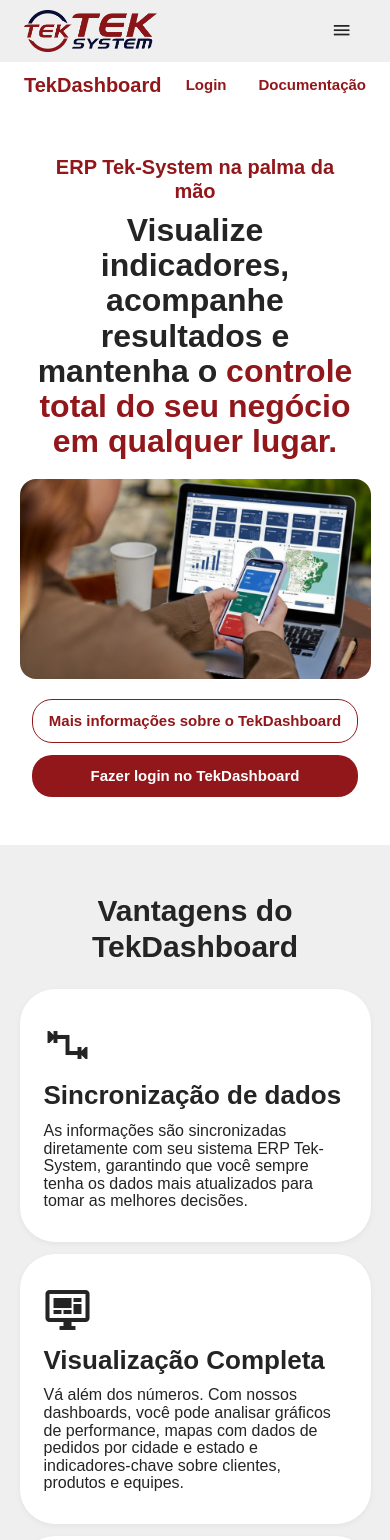
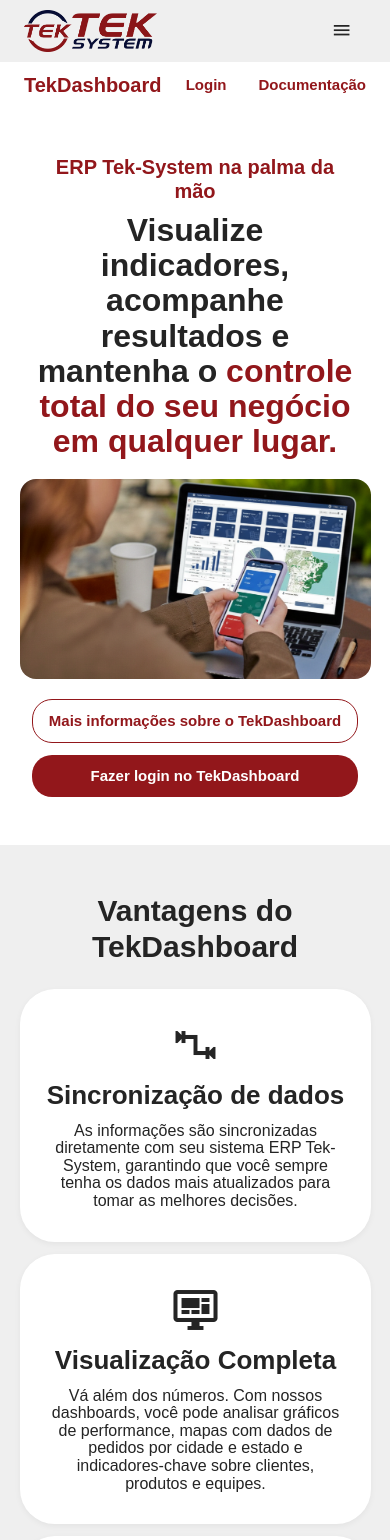
Before and after one commit to TalythaLopes/TekDashDocumentation, a Vue app: page / in a window 390 px wide. Shown: the top 1540 px of the page. Built offline with nearby package versions, Linux system fonts and the light colour scheme; a web font is replaced by a local one.

Commit message:
Ajustar animações da HomeView

```diff
--- a/src/assets/main.css
+++ b/src/assets/main.css
@@ -21,6 +21,10 @@
   padding: 13px 14px;
 }
 
+a.zoom-btn {
+  transition: all 0.3s ease;
+}
+
 @media (hover: hover) {
   a.fundo:hover {
     background-color: hsla(358, 73%, 33%, 0.2);
@@ -33,7 +37,7 @@
 
   a.zoom-btn:hover {
     color: hsla(0, 0%, 100%, 1) !important;
-    transform: scale(1.10);
+    transform: scale(1.06);
     max-height: 98%;
   }
 }
@@ -55,3 +59,13 @@
   p  { font-size: 16px !important; }
   section { padding: 48px 0 !important; gap: 24px !important; }
 }
+
+@keyframes slideUp {
+  from { opacity: 0; transform: translateY(30px); }
+  to   { opacity: 1; transform: translateY(0); }
+}
+
+@keyframes zoomOut {
+  0%   { transform: scale(1.15); opacity: 0; }
+  100% { transform: scale(1); opacity: 1; }
+}
--- a/src/components/Body/BodyImgDireita.vue
+++ b/src/components/Body/BodyImgDireita.vue
@@ -1,9 +1,9 @@
-/* responsividade e botoões = vibe coded *mudar urgente* aaa a a aaaaaaaaaaaaaaa*/
+/* botoões - vibe coded *mudar urgente* */
 
 <template>
   <section>
     <div class="container">
-      <div class="text text-top">
+      <div class="text-top">
         <div class="animate-block block-1">
           <h4>ERP Tek-System na palma da mão</h4>
         </div>
@@ -15,22 +15,41 @@
           </h2>
         </div>
       </div>
-      <div class="image animate-img">
-        <img src="/img/TelaTekDash.png" alt="Mulher loira de costas olhando o TekDashboard no celular e no notebook" />
+      <div class="image-container">
+        <img ref="imgRef" src="/img/TelaTekDash.png" alt="Mulher loira de costas olhando o TekDashboard no celular e no notebook" class="image"/>
       </div>
-      <div class="text form">
+      <div class="form">
         <div class="animate-block block-3 form">
           <router-link to="/documentacao" class="btn-doc">Mais informações sobre o TekDashboard</router-link>
         </div>
         <div class="animate-block block-4 form">
-          <a href="https://tekdashboard.teksystem.com.br/" target="_blank" class="btn-login">Fazer login no
-            TekDashboard
-          </a>
+          <a href="https://tekdashboard.teksystem.com.br/" target="_blank" class="btn-login">Fazer login no TekDashboard</a>
         </div>
       </div>
     </div>
   </section>
 </template>
+
+<script setup lang="ts">
+import { ref, onMounted, nextTick } from 'vue';
+
+const imgRef = ref<HTMLImageElement | null>(null);
+
+onMounted(async () => {
+  await nextTick();
+
+  const img = imgRef.value;
+  if (!img) return;
+
+  img.addEventListener('animationend', () => {
+    img.classList.add('loaded');
+  });
+
+  setTimeout(() => {
+    if (!img.classList.contains('loaded')) img.classList.add('loaded');
+  }, 1600);
+});
+</script>
 
 <style scoped>
 .animate-block {
@@ -43,22 +62,6 @@
 .block-2 { animation-delay: 0.4s; }
 .block-3 { animation-delay: 0.6s; }
 .block-4 { animation-delay: 0.8s; }
-
-.animate-img img {
-  opacity: 0;
-  transform: scale(1.15);
-  animation: zoomOut 1.5s ease forwards;
-}
-
-@keyframes slideUp {
-  from { opacity: 0; transform: translateY(30px); }
-  to   { opacity: 1; transform: translateY(0); }
-}
-
-@keyframes zoomOut {
-  from { opacity: 1; transform: scale(1.15); }
-  to   { opacity: 1; transform: scale(1); }
-}
 
 section {
   padding-top: 30px;
@@ -74,7 +77,6 @@
                        "form     image";
   gap: 40px;
   align-items: center;
-  transition: all 0.3s ease;
 }
 
 .text-top {
@@ -89,26 +91,36 @@
   display: flex;
   flex-direction: column;
   max-width: 350px;
+  gap: 12px;
 }
 
-.image {
+.image-container {
   grid-area: image;
   width: 760px;
   height: 550px;
   overflow: hidden;
   border-radius: 16px;
   position: relative;
-  transition: all 0.4s ease;
 }
 
-.image img {
+.image-container .image {
   width: 100%;
   height: 100%;
   object-fit: cover;
+  transform: scale(1.15);
+  opacity: 0;
+  animation: zoomOut 1.4s ease forwards;
+  transform-origin: center center;
   transition: transform 0.4s ease;
 }
 
-.image:hover img {
+.image-container .image.loaded {
+  animation: none;
+  transform: scale(1);
+  opacity: 1;
+}
+
+.image-container:hover .image.loaded {
   transform: scale(1.05);
 }
 
@@ -118,13 +130,6 @@
 }
 
 /* ==================== BOTÕES ==================== */
-.form {
-  display: flex;
-  flex-direction: column;
-  max-width: 350px;
-  gap: 12px;
-}
-
 .form .btn-doc,
 .form .btn-login {
   text-decoration: none;
@@ -135,33 +140,30 @@
   text-align: center;
   cursor: pointer;
   font-size: 15px;
+
+  &:hover{
+    transform: scale(1.06);
+  }
 }
-
 .form .btn-doc {
   background-color: var(--color-background);
   color: var(--vt-c-red);
   border: var(--vt-c-red) 1.5px solid;
 }
-
 .form .btn-login {
   background-color: var(--vt-c-red);
   color: var(--color-background);
   border: none;
 }
 
-.form .btn-doc:hover,
-.form .btn-login:hover {
-  transform: scale(1.06);
-}
-
 @media (max-width: 1330px) {
   .container { grid-template-columns: 1fr 620px; }
-  .image { width: 620px; height: 450px; }
+  .image-container { width: 620px; height: 450px; }
 }
 
 @media (max-width: 1250px) {
   .container { grid-template-columns: 1fr 520px; }
-  .image { width: 520px; height: 380px; }
+  .image-container { width: 520px; height: 380px; }
 }
 
 @media (max-width: 1200px) {
@@ -175,28 +177,12 @@
     justify-items: center;
     gap: 24px;
   }
-
-  .text-top {
-    max-width: 90%;
-    margin: 0 auto;
-    align-items: center;
-  }
-
-  .image {
-    width: 100%;
-    height: 200px;
-    margin: 0;
-  }
-
-  .image img {
-    height: 200px;
-    width: 100%;
-  }
+  .text-top { max-width: 90%; margin: 0 auto; }
+  .image-container { width: 100%; height: 200px; }
+  .image-container img { height: 200px; }
 }
 
 @media (max-width: 400px) {
-  .container {
-    gap: 20px;
-  }
+  .container { gap: 20px; }
 }
 </style>
--- a/src/components/Body/BodyImgTopicos.vue
+++ b/src/components/Body/BodyImgTopicos.vue
@@ -122,11 +122,6 @@
   transform: translateY(0);
 }
 
-@keyframes slideUp {
-  from { opacity: 0; transform: translateY(30px); }
-  to { opacity: 1; transform: translateY(0); }
-}
-
 .carousel {
   display: flex;
   justify-content: center;
--- a/src/components/Body/BodyTexto.vue
+++ b/src/components/Body/BodyTexto.vue
@@ -1,17 +1,17 @@
-/* respondividade titulo | card pode ser um componente */
+/* card pode ser um componente */
 
 <template>
   <section ref="sectionRef">
-    <div>
     <h1 ref="titleRef" :class="{ 'in-view': inViewTitle }">Vantagens do TekDashboard</h1>
-    </div>
 
-    <div class="card-container">
-      <div v-for="(item, index) in vantagens" :key="index" class="card" :class="{ 'in-view': inView }"
-        :style="{ animationDelay: `${0.2 * index}s` }">
+    <div ref="cardRef" class="card-container">
+      <div v-for="(item, index) in vantagens" :key="index" class="card-wrapper" :class="{ 'in-view': inViewCards }"
+        :style="{ animationDelay: `${0.5 * index}s` }">
+        <div class="card">
           <v-icon size="48">{{ item.icon }}</v-icon>
           <h3>{{ item.title }}</h3>
           <p class="pb-0" :style="{ fontSize: '20px' }">{{ item.description }}</p>
+        </div>
       </div>
     </div>
   </section>
@@ -21,9 +21,9 @@
 import { ref, onMounted, onUnmounted } from 'vue';
 
 interface Vantagem {
-  icon: string
-  title: string
-  description: string
+  icon: string;
+  title: string;
+  description: string;
 }
 
 const vantagens: Vantagem[] = [
@@ -45,51 +45,35 @@
     description:
       'Visualize seus principais indicadores de forma clara e organizada. Nossos painéis são estruturados em temas de dados, permitindo que você navegue facilmente por vendas, finanças, estoque e muito mais.'
   }
-]
-
-const sectionRef = ref<HTMLElement | null>(null);
-const inView = ref(false);
+];
 
 const titleRef = ref<HTMLElement | null>(null);
+const cardRef = ref<HTMLElement | null>(null);
+const inViewCards = ref(false);
 const inViewTitle = ref(false);
 
 let observer: IntersectionObserver | null = null;
 
-function createObserver(refElement: typeof sectionRef, callback: () => void, threshold = 0.2, rootMargin = "0px") {
-  const obs = new IntersectionObserver((entries) => {
-    const entry = entries[0];
-    if (entry?.isIntersecting) {
-      callback();
-      obs.unobserve(entry.target);
-    }
-  }, { threshold, rootMargin });
-
-  if (refElement.value) obs.observe(refElement.value);
-  return obs;
-}
-
 onMounted(() => {
-  createObserver(titleRef, () => {
+  observer = new IntersectionObserver((entries) => {
+    for (const entry of entries) {
+      if (entry.isIntersecting) {
+        if (entry.target === titleRef.value) {
           inViewTitle.value = true;
 
-    const triggerCards = () => {
-      inView.value = true;
-    };
-
-    if (sectionRef.value) {
-      const rect = sectionRef.value.getBoundingClientRect();
-      if (rect.top < window.innerHeight && rect.bottom > 0) {
-        setTimeout(triggerCards, 200);
-      } else {
-        observer = createObserver(sectionRef, triggerCards, 0.2, "-100px 0px 0px 0px");
+          // Delay suave de 300ms antes dos cards
+          setTimeout(() => (inViewCards.value = true), 300);
+        }
+        observer?.unobserve(entry.target);
       }
     }
-  }, 0.2);
+  }, { threshold: 0.2, rootMargin: "-50px" });
+
+  if (titleRef.value) observer.observe(titleRef.value);
+  if (cardRef.value) observer.observe(cardRef.value);
 });
 
-onUnmounted(() => {
-  if (observer && sectionRef.value) observer.unobserve(sectionRef.value);
-});
+onUnmounted(() => observer?.disconnect());
 </script>
 
 <style scoped>
@@ -106,15 +90,9 @@
   transform: translateY(30px);
   transition: all 0.8s ease;
 }
-
 h1.in-view {
   opacity: 1;
   transform: translateY(0);
-}
-
-@keyframes slideUp {
-  from { opacity: 0; transform: translateY(30px); }
-  to { opacity: 1; transform: translateY(0); }
 }
 
 .card-container {
@@ -126,32 +104,40 @@
   max-width: 1400px;
 }
 
-.card {
-  background-color: var(--color-background);
-  border-radius: 35px;
-  padding: 40px;
+.card-wrapper {
   flex: 1 1 300px;
   max-width: 450px;
   min-width: 250px;
-  height: auto;
-  box-shadow: 0 2px 6px rgba(0, 0, 0, 0.05);
+  opacity: 0;
+  transform: translateY(30px);
   display: flex;
   flex-direction: column;
+}
+.card-wrapper.in-view {
+  animation: slideUp 0.8s forwards ease-out;
+}
+
+.card {
+  flex: 1;
+  display: flex;
+  flex-direction: column;
+  justify-content: flex-start;
+
+  border-radius: 35px;
+  padding: 40px;
+  background-color: var(--color-background);
+  box-shadow: 0 2px 6px rgba(0, 0, 0, 0.05);
   gap: 16px;
   text-align: left;
-  transition: transform 0.2s ease;
-  opacity: 0;
-  transform: translateY(30px);
-}
 
-.card.in-view {
-  animation: slideUp 0.8s ease forwards;
-}
+  transition: transform 0.5s ease;
+  will-change: transform;
+  transform-origin: center;
 
-.card:hover {
+  &:hover {
     transform: scale(1.05);
   }
-
+}
 .card h3 {
   font-size: 36px;
   font-weight: 700;
@@ -159,20 +145,25 @@
   max-width: 300px;
 }
 
-@media (max-width: 900px) {
+@media (max-width: 1110px) {
+  h1 {
+    text-align: center;
+    padding: 0 32px;
+  }
   .card-container {
     flex-direction: column;
     align-items: center;
   }
-
+  .card-wrapper {
+    flex: 1 1 auto;
+    max-width: 900px;
+    min-width: 90%;
+  }
   .card {
-    max-width: 90%;
+    padding: 32px 32px 32px 24px;
   }
-
-  h1 {
-    text-align: center;
-    padding: 0 32px;
-    margin: 0 auto;
+  .card h3 {
+    max-width: 100%;
   }
 }
 
@@ -182,11 +173,15 @@
     width: 100%;
   }
 
+  .card-wrapper {
+    max-width: 90%;
+  }
+
   .card {
-    flex: 1 1 auto;
+    align-items: center;
+    text-align: center;
     padding: 32px 24px;
     gap: 12px;
-    height: auto;
   }
 }
 </style>
--- a/src/components/Body/BodyTutorial.vue
+++ b/src/components/Body/BodyTutorial.vue
@@ -152,11 +152,6 @@
   transform: translateY(0);
 }
 
-@keyframes slideUp {
-  from { opacity: 0; transform: translateY(30px); }
-  to { opacity: 1; transform: translateY(0); }
-}
-
 .tutorial-title strong {
   color: var(--vt-c-red);
 }
```
Lines whose indentation alone changed are shown as unchanged.
